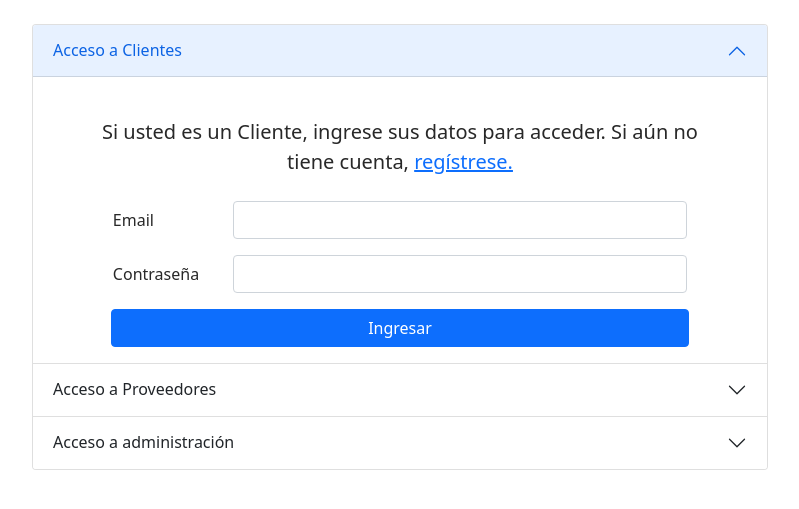
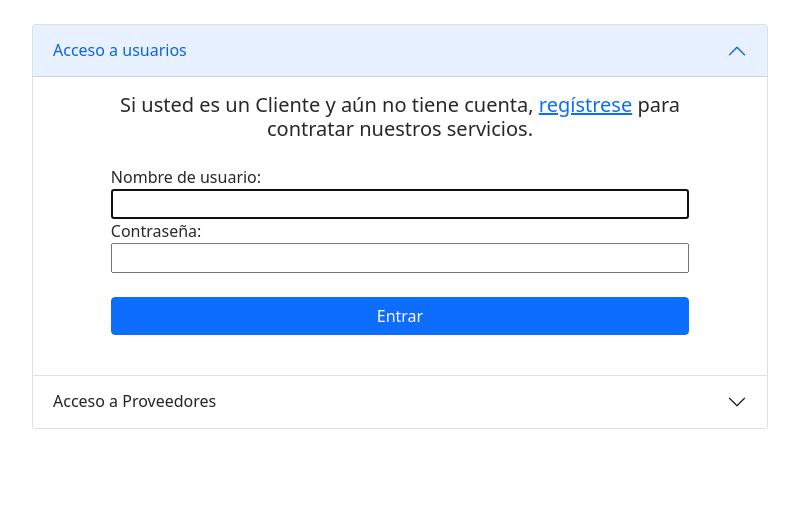
Before and after one commit to 96seba/hostal-clarita, a Django app: page / in a window 1280 px wide. Shown: the part 48-557 px from the top of the page, without its empty margins (240-1039 px from the left). Run offline with Django 3.2, Linux system fonts and the light colour scheme.

Commit message:
update login + cu consulta proveedor + datos de prueba

```diff
--- a/Servicios/urls.py
+++ b/Servicios/urls.py
@@ -1,6 +1,6 @@
-from django.urls import path, include
-# from .views import servicios
+# from django.urls import path
+# from .views import consulta_op
 
 urlpatterns = [
-    # path('', servicios, name='servicios'),
+    # path('', consulta_op, name='consulta_op'),
 ]
--- /dev/null
+++ b/Usuarios/context_processors.py
@@ -0,0 +1,6 @@
+from django.contrib.auth.forms import AuthenticationForm
+
+def formulario_login(request):
+    return {
+        'bloque_formulario_login': AuthenticationForm(),
+    }
--- a/Usuarios/urls.py
+++ b/Usuarios/urls.py
@@ -1,6 +1,6 @@
 from django.urls import path, include
-# from .views import index
+from .views import index
 
 urlpatterns = [
-    # path('', index, name='usuarios'),
+    path('', index, name='index'),
 ]
--- a/Usuarios/views.py
+++ b/Usuarios/views.py
@@ -1,4 +1,23 @@
 from django.shortcuts import render
+from Servicios.models import Proveedor
+from django.core.exceptions import ObjectDoesNotExist
 
-# def index(request):
-    # return render(request, 'Usuarios/usuarios.html')
+
+def index(request):
+
+    if 'consulta_proveedor' in request.POST:
+        rut = request.POST.get('rut_proveedor')
+        try:
+            proveedor = Proveedor.objects.get(rut_proveedor=rut).nombre_proveedor
+            # acá ejecutar una función dentro de PROVEEDOR que me devuelva una
+            # lista de las OP en las que hayan PRODUCTOS de ese
+            lista = Proveedor.listar_op_proveedor(rut)
+            return render(
+                request,
+                'Servicios/consulta_op.html',
+                {'proveedor': proveedor, 'lista': lista})
+
+        except ObjectDoesNotExist:
+            print("beboop")
+
+    return render(request, 'Usuarios/index.html')
--- a/hostal_clarita/urls.py
+++ b/hostal_clarita/urls.py
@@ -22,9 +22,19 @@ urlpatterns = [
     path('admin/', admin.site.urls),
 
     # path('', include('Usuarios.urls')),
-    # path('negocio/', include('Negocio.urls')),
-    # path('servicios/', include('Servicios.urls')),
-    path('', LoginView.as_view(template_name='index.html'), name='index'),
-    path('salir/', LogoutView.as_view(template_name='salir,.html'), name='salir'),
-    path('panel/', TemplateView.as_view(template_name='Usuarios/panel.html'), name='panel'),
+    # path('panel/cliente/', include('Negocio.urls')),
+    # path('panel/empleado/', include('Servicios.urls')),
+
+    path('', include('Usuarios.urls')),
+    path('panel/login',
+         LoginView.as_view(template_name='Usuarios/login.html'), name='login'),
+    path('salir/',
+         LogoutView.as_view(template_name='Usuarios/logout.html'),
+         name='logout'),
+    path('consulta_op/',
+         TemplateView.as_view(template_name='Servicios/consulta_op'),
+         name='consulta_op'),
+    path('panel/',
+         TemplateView.as_view(template_name='Usuarios/panel.html'),
+         name='panel'),
 ]
--- a/requeriments.txt
+++ b/requeriments.txt
@@ -3,11 +3,12 @@ astroid==2.5.6
 autopep8==1.5.7
 cx-Oracle==8.1.0
 Django==3.2.3
+flake8==3.9.2
 isort==5.8.0
 lazy-object-proxy==1.6.0
 mccabe==0.6.1
 pycodestyle==2.7.0
-pylint==2.8.2
+pyflakes==2.3.1
 pytz==2021.1
 sqlparse==0.4.1
 toml==0.10.2
--- /dev/null
+++ b/setup.cfg
@@ -0,0 +1,2 @@
+[flake8]
+max-line-length = 120
--- /dev/null
+++ b/templates/Usuarios/index.html
@@ -0,0 +1,72 @@
+{% extends 'base.html' %}
+
+{% load static %}
+
+{% block titulo %} Acceso a usuarios {% endblock titulo %}
+
+{% block contenido %}
+    <article class="row justify-content-center">
+        <div class="col-md-10 col-lg-8">
+
+            <div class="accordion" id="accordionExample">
+                <div class="accordion-item">
+                <h2 class="accordion-header" id="headingOne">
+                    <button class="accordion-button" type="button" data-bs-toggle="collapse" data-bs-target="#collapseOne" aria-expanded="true" aria-controls="collapseOne">
+                    Acceso a usuarios
+                    </button>
+                </h2>
+                <div id="collapseOne" class="accordion-collapse collapse show" aria-labelledby="headingOne" data-bs-parent="#accordionExample">
+                    <div class="accordion-body">
+                        <form class="form gap-2 col-sm-10 mx-auto" role="form" method="post" action="{% url 'login' %}"
+                            accept-charset="UTF-8">
+
+                            <h3 class="lead text-center mb-4">Si usted es un Cliente y aún no tiene cuenta, <a href="#">regístrese</a> para contratar nuestros servicios.</h3>
+
+                            {% csrf_token %}
+
+                            <div class="form-group d-grid mb-4">
+                            {{ bloque_formulario_login }}
+                            </div>
+
+                            <div class="form-group d-grid mb-4">
+                                <button name="iniciar_sesion" type="submit" class="btn btn-primary btn-block">Entrar</button>
+                            </div>
+
+                        </form>
+                    </div>
+                </div>
+                </div>
+                <div class="accordion-item">
+                <h2 class="accordion-header" id="headingTwo">
+                    <button class="accordion-button collapsed" type="button" data-bs-toggle="collapse" data-bs-target="#collapseTwo" aria-expanded="false" aria-controls="collapseTwo">
+                    Acceso a Proveedores
+                    </button>
+                </h2>
+                <div id="collapseTwo" class="accordion-collapse collapse" aria-labelledby="headingTwo" data-bs-parent="#accordionExample">
+                    <div class="accordion-body">
+                        <form method="POST" action=".">
+
+                            {% csrf_token %}
+
+                            <h3 class="lead text-center mb-4">Si ustéd es un Proveedor, ingrese su RUT para revisar las Ordenes de Pedido asociadas a usted.</h3>
+
+                            <div class="row mb-4 justify-content-center">
+                                <label for="rut_proveedor" class="col-sm-1 col-form-label">RUT</label>
+                                <div class="col-sm-9">
+                                    <input name="rut_proveedor" class="form-control" type="text">
+                                </div>
+                            </div>
+
+                            <div class="form-group d-grid gap-2 col-sm-10 mx-auto">
+                                <button name="consulta_proveedor" value="consulta_proveedor" type="submit" class="btn btn-primary btn-block">Enviar</button>
+                            </div>
+
+                        </form>
+                    </div>
+                </div>
+                </div>
+            </div>
+
+        </div>
+    </article>
+{% endblock contenido %}
--- a/templates/base.html
+++ b/templates/base.html
@@ -30,7 +30,7 @@
             {% if user.is_authenticated %}
                 <ul id="menu-usuario" class="nav justify-content-end">
                     <li class="nav-item"><a href="#" class="nav-link"><b>{{user.username}}</b></a></li>
-                    <li class="nav-item"><a href="{% url 'salir' %}" class="nav-link">Salir</a></li>
+                    <li class="nav-item"><a href="{% url 'logout' %}" class="nav-link">Salir</a></li>
                 </ul>
             {% endif %}
             </div>
--- a/templates/index.html
+++ /dev/null
@@ -1,141 +0,0 @@
-{% extends 'base.html' %}
-
-{% load static %}
-
-{% block titulo %} Acceso a usuarios {% endblock titulo %}
-
-{% block contenido %}
-    <article class="row justify-content-center">
-        <div class="col-md-10 col-lg-8">
-
-            <div class="accordion" id="accordionExample">
-                <div class="accordion-item">
-                <h2 class="accordion-header" id="headingOne">
-                    <button class="accordion-button" type="button" data-bs-toggle="collapse" data-bs-target="#collapseOne" aria-expanded="true" aria-controls="collapseOne">
-                    Acceso a Clientes
-                    </button>
-                </h2>
-                <div id="collapseOne" class="accordion-collapse collapse show" aria-labelledby="headingOne" data-bs-parent="#accordionExample">
-                    <div class="accordion-body">
-
-                        <div class="row m-4">
-                            <span class="lead text-center">Si usted es un Cliente, ingrese sus datos para acceder. Si aún no tiene cuenta, <a href="#">regístrese.</a></span>
-                        </div>
-
-                        <form method="POST" id="formulario">
-
-                            {% csrf_token %}
-
-                            <div class="row mb-3 justify-content-center">
-                                <label for="username" class="col-sm-2 col-form-label">Email</label>
-                                <div class="col-sm-8">
-                                    <input name="username" class="form-control" type="text">
-                                </div>
-                                <div class="alert-danger col-10">{{ form.errors.username }}</div>
-                            </div>
-                            <div class="row mb-3 justify-content-center">
-                                <label for="password" class="col-sm-2 col-form-label">Contraseña</label>
-                                <div class="col-sm-8">
-                                    <input name="password" class="form-control" type="password">
-                                </div>
-                                <div class="alert-danger col-10">{{ form.errors.password }}</div>
-                            </div>
-
-                            {% if form.non_field_errors %}
-                            <div class="row mb-3 justify-content-center">
-                                <div class="alert-danger col-10">Inicio de sesión incorrecto</div>
-                            </div>
-                            {% endif %}
-
-                            {{form.non_field_errors}}
-
-                            <div class="form-group d-grid gap-2 col-sm-10 mx-auto">
-                                <button type="submit" class="btn btn-primary">Ingresar</button>
-                            </div>
-
-                        </form>
-
-                    </div>
-                </div>
-                </div>
-                <div class="accordion-item">
-                <h2 class="accordion-header" id="headingTwo">
-                    <button class="accordion-button collapsed" type="button" data-bs-toggle="collapse" data-bs-target="#collapseTwo" aria-expanded="false" aria-controls="collapseTwo">
-                    Acceso a Proveedores
-                    </button>
-                </h2>
-                <div id="collapseTwo" class="accordion-collapse collapse" aria-labelledby="headingTwo" data-bs-parent="#accordionExample">
-                    <div class="accordion-body">
-
-                        <div class="row m-4">
-                            <span class="lead text-center">Si ustéd es un Proveedor, ingrese su RUT para revisar las Ordenes de Pedido asociadas a usted.</span>
-                        </div>
-
-                        <form method="POST" id="formulario">
-                            <div class="row mb-3 justify-content-center">
-                                <label for="username" class="col-sm-1 col-form-label">RUT</label>
-                                <div class="col-sm-9">
-                                    <input name="username" class="form-control" type="text">
-                                </div>
-                            </div>
-
-                            <div class="form-group d-grid gap-2 col-sm-10 mx-auto">
-                                <button type="submit" class="btn btn-primary">Enviar</button>
-                            </div>
-
-                        </form>
-                    </div>
-                </div>
-                </div>
-                <div class="accordion-item">
-                <h2 class="accordion-header" id="headingThree">
-                    <button class="accordion-button collapsed" type="button" data-bs-toggle="collapse" data-bs-target="#collapseThree" aria-expanded="false" aria-controls="collapseThree">
-                    Acceso a administración
-                    </button>
-                </h2>
-                <div id="collapseThree" class="accordion-collapse collapse" aria-labelledby="headingThree" data-bs-parent="#accordionExample">
-                    <div class="accordion-body">
-                        <div class="row m-4">
-                            <span class="lead text-center">Acceso exclusivo administradores y empleados de la empresa.</span>
-                        </div>
-
-                        <form method="POST" id="formulario">
-
-                            {% csrf_token %}
-
-                            <div class="row mb-3 justify-content-center">
-                                <label for="username" class="col-sm-2 col-form-label">Email</label>
-                                <div class="col-sm-8">
-                                    <input name="username" class="form-control" type="text">
-                                </div>
-                                <div class="alert-danger col-10">{{ form.errors.username }}</div>
-                            </div>
-                            <div class="row mb-3 justify-content-center">
-                                <label for="password" class="col-sm-2 col-form-label">Contraseña</label>
-                                <div class="col-sm-8">
-                                    <input name="password" class="form-control" type="password">
-                                </div>
-                                <div class="alert-danger col-10">{{ form.errors.password }}</div>
-                            </div>
-
-                            {% if form.non_field_errors %}
-                            <div class="row mb-3 justify-content-center">
-                                <div class="alert-danger col-10">Inicio de sesión incorrecto</div>
-                            </div>
-                            {% endif %}
-
-                            {{form.non_field_errors}}
-
-                            <div class="form-group d-grid gap-2 col-sm-10 mx-auto">
-                                <button type="submit" class="btn btn-primary">Ingresar</button>
-                            </div>
-
-                        </form>
-                    </div>
-                </div>
-                </div>
-            </div>
-
-        </div>
-    </article>
-{% endblock contenido %}
```
Also changed, not shown: Servicios/models.py (+31 -7 lines), Servicios/views.py (+5 -3 lines), hostal_clarita/settings.py (+5 -2 lines), templates/Servicios/consulta_op.html (added, +59 -0 lines), templates/Usuarios/login.html (added, +46 -0 lines), Servicios/migrations/0003_alter_producto_id_producto.py (added), templates/Usuarios/logout.html (renamed from templates/salir.html).
